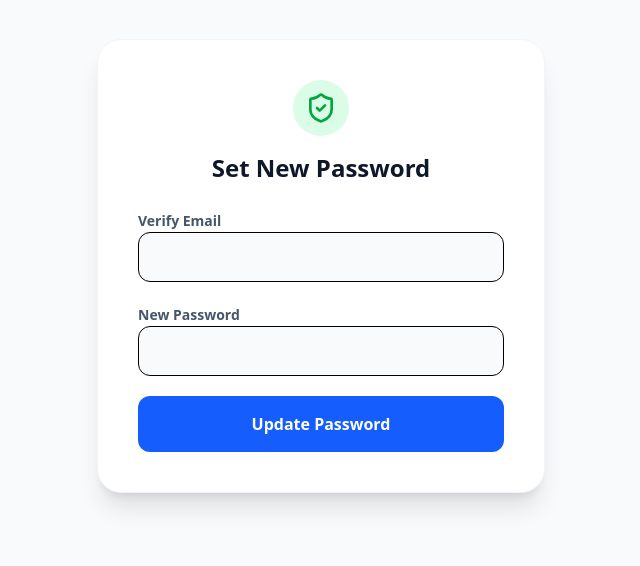
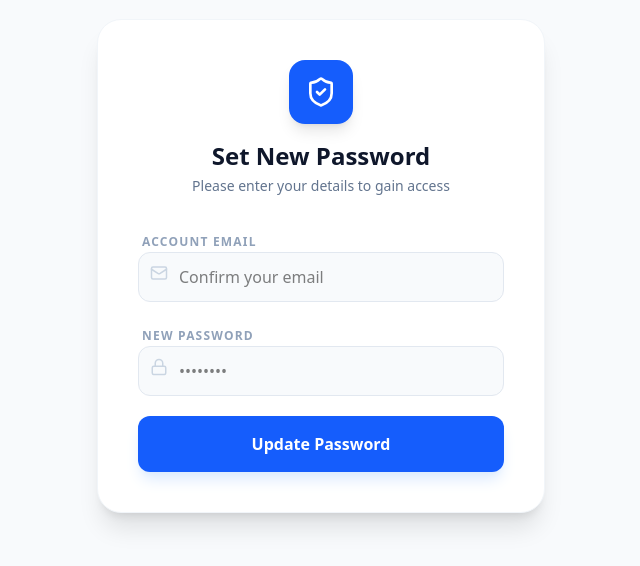
Before and after one commit to PrernaJha07/fatigue-guard-frontend, a React (Vite) app in the folder AI_Fatigue_System/frontend/: page /reset-password in a window 1280 px wide. Shown: the part 134-700 px from the top of the page, without its empty margins (319-959 px from the left). Built offline with nearby package versions, Linux system fonts and the light colour scheme; no server answers; the HTML template or start-up script is replaced by a standard one.

Commit message:
Refactor ResetPassword component with token handling
Refactor ResetPassword component to use dynamic API URL and include token from URL for password reset. Enhance UI elements and loading states.

```diff
--- a/AI_Fatigue_System/frontend/src/pages/ResetPassword.jsx
+++ b/AI_Fatigue_System/frontend/src/pages/ResetPassword.jsx
@@ -1,50 +1,112 @@
 import React, { useState } from 'react';
-import { useNavigate } from 'react-router-dom';
-import { Lock, ShieldCheck } from 'lucide-react';
+import { useNavigate, useSearchParams } from 'react-router-dom';
+import { ShieldCheck, Lock, Mail } from 'lucide-react';
 import axios from 'axios';
 
 export default function ResetPassword() {
-  const [email, setEmail] = useState(''); // In a real app, this comes from a secure token
+  const [searchParams] = useSearchParams();
+  const navigate = useNavigate();
+
+  // Try to get token from URL (sent in the reset email)
+  const token = searchParams.get('token');
+
+  const [email, setEmail] = useState('');
   const [newPassword, setNewPassword] = useState('');
   const [message, setMessage] = useState('');
-  const navigate = useNavigate();
+  const [error, setError] = useState('');
+  const [loading, setLoading] = useState(false);
+
+  // --- DYNAMIC API URL ---
+  const API_BASE_URL = import.meta.env.VITE_API_URL || 'http://localhost:5000';
 
   const handleReset = async (e) => {
     e.preventDefault();
+    setMessage('');
+    setError('');
+    setLoading(true);
+
     try {
-      const res = await axios.post('http://localhost:5000/api/reset-password', { email, newPassword });
-      setMessage(res.data.message);
-      setTimeout(() => navigate('/login'), 3000);
+      // UPDATED: Using dynamic API_BASE_URL and sending the token if available
+      const res = await axios.post(`${API_BASE_URL}/api/reset-password`, {
+        email,
+        newPassword,
+        token // This matches the reset_token column in your Aiven DB
+      });
+
+      setMessage(res.data.message || "Password updated successfully!");
+
+      // Delay navigation so the user can see the success message
+      setTimeout(() => navigate('/login'), 2500);
+
     } catch (err) {
-      alert("Reset failed: " + err.response.data.error);
+      setError(err.response?.data?.error || "Reset failed. The link may be expired.");
+    } finally {
+      setLoading(false);
     }
   };
 
   return (
     <div className="min-h-screen bg-slate-50 flex items-center justify-center p-6">
       <div className="bg-white p-10 rounded-3xl shadow-xl border border-slate-100 w-full max-w-md">
-        <div className="flex flex-col items-center mb-6">
-          <div className="bg-green-100 text-green-600 p-3 rounded-full mb-4">
+        <div className="flex flex-col items-center mb-8">
+          <div className="bg-blue-600 p-4 rounded-2xl shadow-lg mb-4 text-white">
             <ShieldCheck size={32} />
           </div>
           <h1 className="text-2xl font-bold text-slate-900">Set New Password</h1>
+          <p className="text-slate-500 text-sm mt-1">Please enter your details to gain access</p>
         </div>
 
-        {message && <div className="mb-4 p-3 bg-green-50 text-green-700 rounded-lg text-sm font-bold">{message}</div>}
+        {message && (
+          <div className="mb-6 p-4 bg-green-50 border-l-4 border-green-500 text-green-700 text-sm font-bold rounded-r-lg">
+            {message}
+          </div>
+        )}
+
+        {error && (
+          <div className="mb-6 p-4 bg-red-50 border-l-4 border-red-500 text-red-700 text-sm font-bold rounded-r-lg">
+            {error}
+          </div>
+        )}
 
         <form onSubmit={handleReset} className="space-y-5">
-          <div>
-            <label className="text-sm font-bold text-slate-600">Verify Email</label>
-            <input type="email" required className="w-full px-4 py-3 bg-slate-50 border rounded-xl"
-                   value={email} onChange={(e) => setEmail(e.target.value)} />
+          <div className="space-y-1">
+            <label className="text-xs font-black uppercase tracking-widest text-slate-400 ml-1">Account Email</label>
+            <div className="relative">
+              <Mail className="absolute left-3 top-3 text-slate-300" size={18} />
+              <input
+                type="email"
+                required
+                placeholder="Confirm your email"
+                className="w-full pl-10 pr-4 py-3 bg-slate-50 border border-slate-200 rounded-xl focus:ring-2 focus:ring-blue-500 outline-none disabled:opacity-50"
+                value={email}
+                onChange={(e) => setEmail(e.target.value)}
+                disabled={loading}
+              />
+            </div>
           </div>
-          <div>
-            <label className="text-sm font-bold text-slate-600">New Password</label>
-            <input type="password" required className="w-full px-4 py-3 bg-slate-50 border rounded-xl"
-                   value={newPassword} onChange={(e) => setNewPassword(e.target.value)} />
+
+          <div className="space-y-1">
+            <label className="text-xs font-black uppercase tracking-widest text-slate-400 ml-1">New Password</label>
+            <div className="relative">
+              <Lock className="absolute left-3 top-3 text-slate-300" size={18} />
+              <input
+                type="password"
+                required
+                placeholder="••••••••"
+                className="w-full pl-10 pr-4 py-3 bg-slate-50 border border-slate-200 rounded-xl focus:ring-2 focus:ring-blue-500 outline-none disabled:opacity-50"
+                value={newPassword}
+                onChange={(e) => setNewPassword(e.target.value)}
+                disabled={loading}
+              />
+            </div>
           </div>
-          <button type="submit" className="w-full bg-blue-600 text-white font-bold py-4 rounded-xl hover:bg-blue-700">
-            Update Password
+
+          <button
+            type="submit"
+            disabled={loading}
+            className={`w-full bg-blue-600 text-white font-bold py-4 rounded-xl hover:bg-blue-700 transition-all shadow-lg shadow-blue-100 ${loading ? 'opacity-50 cursor-not-allowed' : ''}`}
+          >
+            {loading ? 'Updating...' : 'Update Password'}
           </button>
         </form>
       </div>
```
